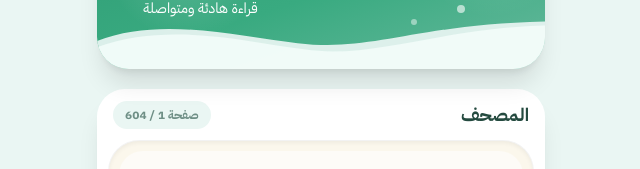
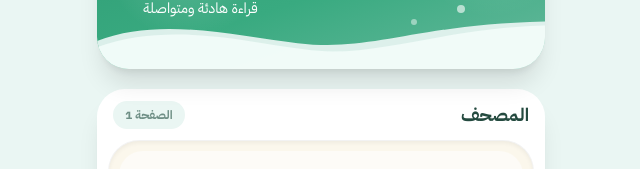
Before and after one commit to faheemappsa/athar, a React (Vite) app: page /quran in a window 1280 px wide. Shown: the part 105-274 px from the top of the page, without its empty margins (319-959 px from the left). Built offline with nearby package versions, Linux system fonts and the light colour scheme; no server answers; the HTML template or start-up script is replaced by a standard one.

Commit message:
polish: simplify Quran page label

```diff
--- a/src/components/Quran/Quran.tsx
+++ b/src/components/Quran/Quran.tsx
@@ -23,7 +23,7 @@ export default function Quran() {
 
   const filteredSurahs = useMemo(() => {
     const query = surahSearch.trim();
-    if (!query) return SURAHS.slice(0, 8);
+    if (!query) return [];
     return SURAHS.filter((surah) => surah.name.includes(query)).slice(0, 8);
   }, [surahSearch]);
 
@@ -78,7 +78,7 @@ export default function Quran() {
       <div className="mb-3 flex items-center justify-between px-1">
         <h2 className="text-lg font-bold text-primary-text">المصحف</h2>
         <span className="rounded-full bg-primary-bg px-3 py-1.5 text-xs font-bold text-secondary-text">
-          صفحة {page} / {TOTAL_PAGES}
+          الصفحة {page}
         </span>
       </div>
 
@@ -110,7 +110,7 @@ export default function Quran() {
             placeholder="ابحث باسم السورة"
             className="h-11 w-full rounded-full border border-secondary-text/20 bg-white px-4 text-center text-sm font-bold text-primary-text placeholder:text-secondary-text/70 focus:border-action focus:outline-none"
           />
-          {surahSearch && filteredSurahs.length > 0 && (
+          {filteredSurahs.length > 0 && (
             <div className="mt-2 grid grid-cols-2 gap-1.5">
               {filteredSurahs.map((surah) => (
                 <button
```
